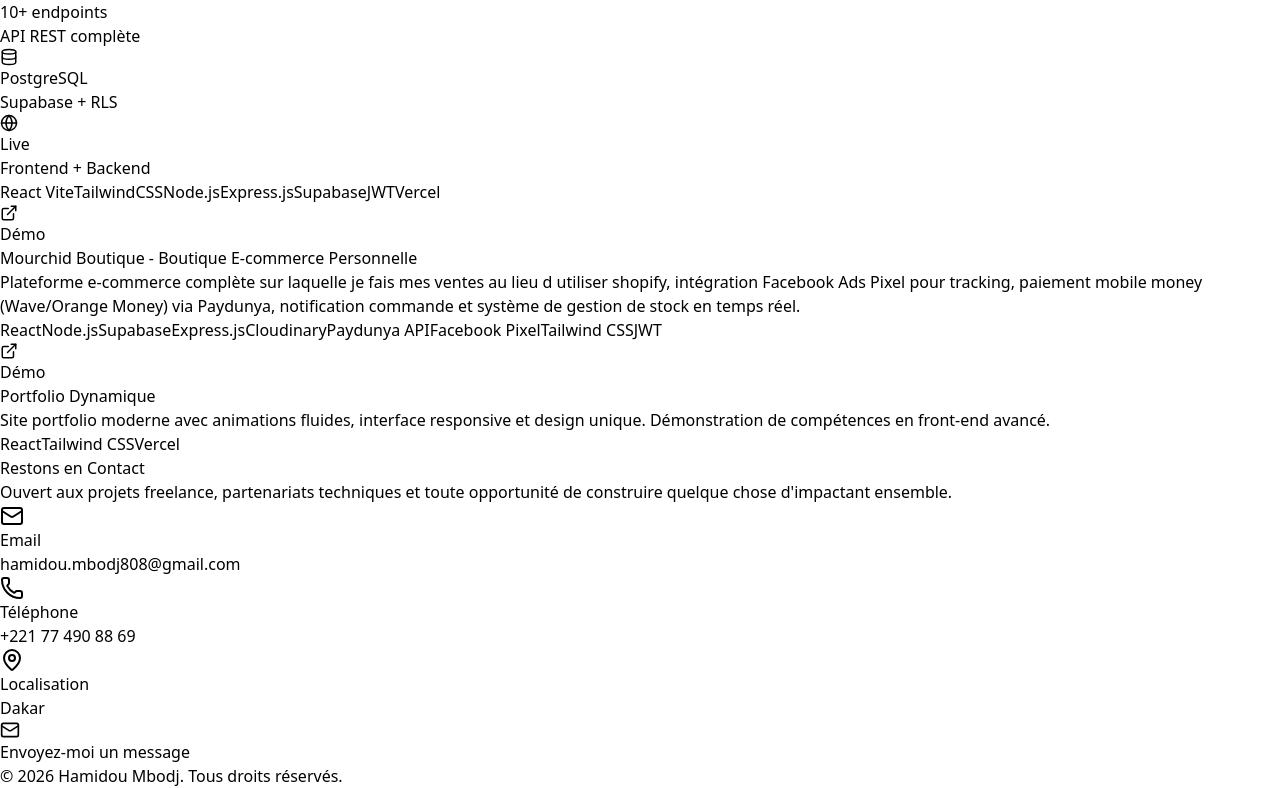
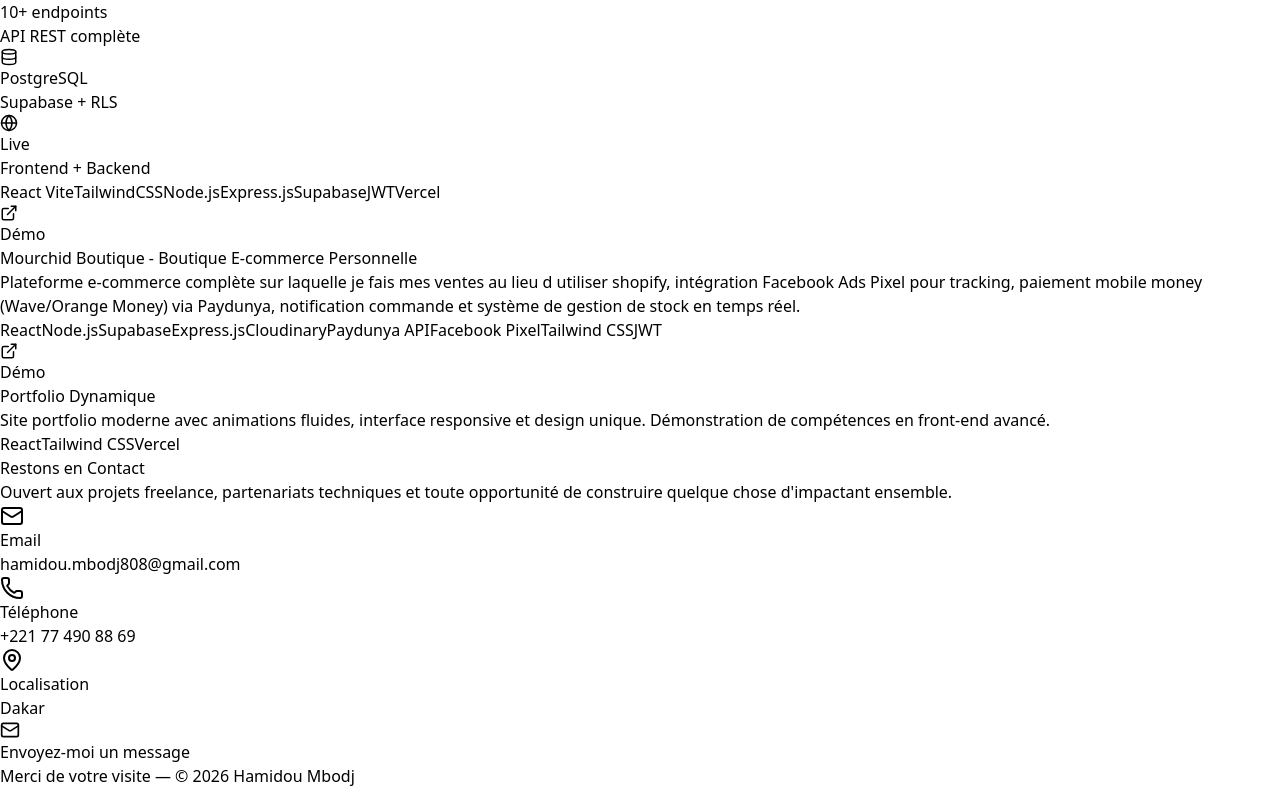
Before and after one commit to Tekkiiisn/mon-portfolio, a React (Vite) app: page / in a window 1280 px wide. Shown: the part 2208-2996 px from the top of the page. Built offline with nearby package versions, Linux system fonts and the light colour scheme.

Commit message:
Refactor Footer component layout and design
Updated footer styling and content for better presentation.

```diff
--- a/src/components/Footer.jsx
+++ b/src/components/Footer.jsx
@@ -1,18 +1,13 @@
-import { Heart } from 'lucide-react';
-
 export default function Footer() {
   const year = new Date().getFullYear();
 
   return (
-    <footer className="py-10 border-t border-emerald-500/20 bg-gradient-to-b from-gray-900/30 to-gray-950/50">
-      <div className="container mx-auto px-6">
-        <div className="flex flex-col md:flex-row items-center justify-between gap-4">
-          <p className="text-gray-400 text-sm font-medium">
-            © {year} Hamidou Mbodj. Tous droits réservés.
-          </p>
-
-
-        </div>
+    <footer className="py-10 px-6 border-t-2 border-dashed border-[var(--line)]">
+      <div className="max-w-5xl mx-auto text-center">
+        <div className="barcode max-w-xs mx-auto mb-4 opacity-70"></div>
+        <p className="font-ticket text-[11px] uppercase tracking-[0.25em] text-[var(--ink-soft)]">
+          Merci de votre visite — © {year} Hamidou Mbodj
+        </p>
       </div>
     </footer>
   );
```
